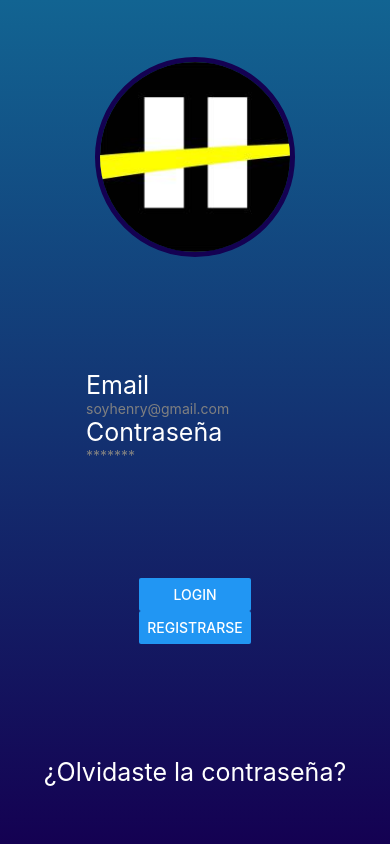
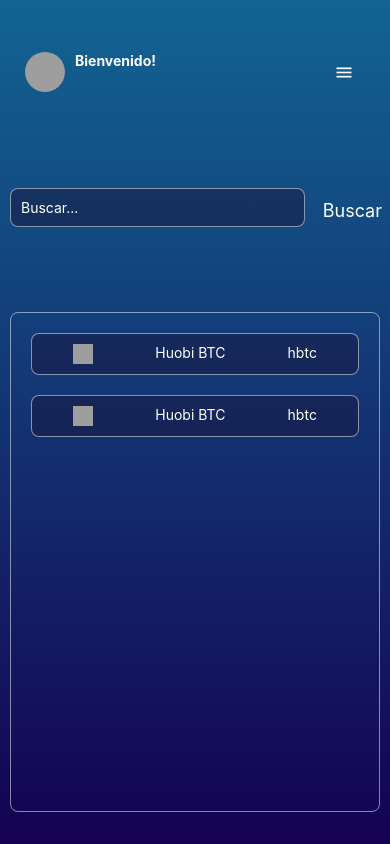
Before and after one commit to SantiagoGomez1/client-HenryBank, a React Native app: screen /InvestorBuy in a window 390 px wide. Built offline with nearby package versions, Linux system fonts and the light colour scheme; grey boxes are pictures that could not be loaded.

Commit message:
Incorporada una pantalla en el app y agregados dos componentes mas

```diff
--- a/App.js
+++ b/App.js
@@ -14,6 +14,7 @@
 import RegisterC from "./src/components/RegisterC/RegisterC";
 import Success from "./src/components/Success/Success";
 import DetailUser from "./src/components/DetailUser/detailUser";
+import InvestorBuy from "./src/components/InvestorBuy/InvestorBuy";
 
 export default function App() {
   const Stack = createStackNavigator();
@@ -33,6 +34,7 @@
           <Stack.Screen name="Success" component={Success} />
           <Stack.Screen name="HomeRoutes" component={HomeRoutes} />
           <Stack.Screen name="Detail User" component={DetailUser} />
+          <Stack.Screen name="InvestorBuy" component={InvestorBuy} />
         </Stack.Navigator>
       </NavigationContainer>
     </Provider>
--- /dev/null
+++ b/src/components/CardCoinsInvestorBuy/CardCoinsInvestorBuy.jsx
@@ -0,0 +1,37 @@
+import { StyleSheet, Text, View, Image } from "react-native";
+import { TouchableOpacity } from "react-native-gesture-handler";
+import React from "react";
+
+export default function CardCoinsInvestorBuy({ id, image, name, symbol }) {
+  console.log(image);
+  return (
+    <TouchableOpacity style={styles.container} onPress={() => console.log(id)}>
+      <View style={styles.caract}>
+        <Image style={styles.img} source={{ uri: image }} />
+        <Text style={{ color: "white" }}>{name}</Text>
+        <Text style={{ color: "white" }}>{symbol}</Text>
+      </View>
+    </TouchableOpacity>
+  );
+}
+
+const styles = StyleSheet.create({
+  container: {
+    backgroundColor: "rgba(25, 23, 61, 0.5)",
+    borderWidth: 1,
+    borderStyle: "solid",
+    borderColor: "rgba(255, 255, 255, 0.5)",
+    margin: 10,
+    borderRadius: 8,
+    padding: 10,
+  },
+  img: {
+    width: 20,
+    height: 20,
+  },
+  caract: {
+    display: "flex",
+    flexDirection: "row",
+    justifyContent: "space-around",
+  },
+});
--- a/src/components/Investor/Investor.jsx
+++ b/src/components/Investor/Investor.jsx
@@ -1,15 +1,19 @@
 import React from "react";
-import { View, Text, StyleSheet } from "react-native";
+import { View, Text, StyleSheet, Button } from "react-native";
 import { LinearGradient } from "expo-linear-gradient";
 import UserCardHome from "../UserCardHome/UserCardHome";
 import WalletTotal from "../WalletTotal/WalletTotal";
 import Possession from "../Possession/Possession";
 
-const Investor = () => {
+const Investor = ({ navigation }) => {
   return (
     <View style={styles.container}>
       <LinearGradient colors={["#126492", "#140152"]} style={styles.background}>
         <UserCardHome />
+        <Button
+          title="InvestorBuy"
+          onPress={() => navigation.navigate("InvestorBuy")}
+        />
         <WalletTotal money={150000} />
         <Possession />
       </LinearGradient>
--- /dev/null
+++ b/src/components/InvestorBuy/InvestorBuy.jsx
@@ -0,0 +1,147 @@
+import { StyleSheet, Text, TextInput, View, Dimensions } from "react-native";
+import React from "react";
+import { LinearGradient } from "expo-linear-gradient";
+import UserCardHome from "../UserCardHome/UserCardHome";
+import { Input } from "@rneui/base";
+import { Button } from "react-native-elements";
+import { FlatList } from "react-native-gesture-handler";
+import { ScrollView } from "react-native";
+import CardCoinsInvestorBuy from "../CardCoinsInvestorBuy/CardCoinsInvestorBuy";
+
+const coins = [
+  {
+    id: "huobi-btc",
+    symbol: "hbtc",
+    name: "Huobi BTC",
+    image: {
+      thumb:
+        "https://assets.coingecko.com/coins/images/12407/thumb/Unknown-5.png?1599624896",
+      small:
+        "https://assets.coingecko.com/coins/images/12407/small/Unknown-5.png?1599624896",
+      large:
+        "https://assets.coingecko.com/coins/images/12407/large/Unknown-5.png?1599624896",
+    },
+    current_price: 21916,
+    price_change_percentage_24h: 4.77115,
+    price_change_percentage_7d: 11.18081,
+    price_change_percentage_30d: -29.93179,
+    price_change_percentage_1y: -34.75568,
+    last_updated: "2022-07-08T15:34:10.002Z",
+  },
+  {
+    id: "huobi-btc2",
+    symbol: "hbtc",
+    name: "Huobi BTC",
+    image: {
+      thumb:
+        "https://assets.coingecko.com/coins/images/12407/thumb/Unknown-5.png?1599624896",
+      small:
+        "https://assets.coingecko.com/coins/images/12407/small/Unknown-5.png?1599624896",
+      large:
+        "https://assets.coingecko.com/coins/images/12407/large/Unknown-5.png?1599624896",
+    },
+    current_price: 21916,
+    price_change_percentage_24h: 4.77115,
+    price_change_percentage_7d: 11.18081,
+    price_change_percentage_30d: -29.93179,
+    price_change_percentage_1y: -34.75568,
+    last_updated: "2022-07-08T15:34:10.002Z",
+  },
+];
+
+export default function InvestorBuy() {
+  const [text, setText] = React.useState("");
+  return (
+    <View style={styles.container}>
+      <LinearGradient colors={["#126492", "#140152"]} style={styles.background}>
+        <UserCardHome />
+        <View
+          style={{
+            display: "flex",
+            flexDirection: "row",
+          }}
+        >
+          <TextInput
+            style={styles.input}
+            onChangeText={setText}
+            value={text}
+            placeholder="Buscar..."
+            placeholderTextColor="white"
+          />
+          <Button
+            title="Buscar"
+            containerStyle={{
+              marginTop: 13,
+            }}
+            type="clear"
+            titleStyle={{ color: "white" }}
+            onPress={() => console.log(text)}
+          />
+        </View>
+        <View style={styles.card}>
+          <ScrollView>
+            <FlatList
+              data={coins}
+              keyExtractor={(item) => item.id}
+              renderItem={({ item }) => (
+                <CardCoinsInvestorBuy
+                  id={item.id}
+                  image={item.image.small}
+                  name={item.name}
+                  symbol={item.symbol}
+                />
+              )}
+            />
+          </ScrollView>
+        </View>
+      </LinearGradient>
+    </View>
+  );
+}
+
+const styles = StyleSheet.create({
+  background: {
+    flex: 1,
+    justifyContent: "space-around",
+  },
+  container: {
+    flex: 1,
+  },
+  input: {
+    backgroundColor: "rgba(25, 23, 61, 0.5)",
+    borderWidth: 1,
+    borderStyle: "solid",
+    borderColor: "rgba(255, 255, 255, 0.5)",
+    margin: 10,
+    borderRadius: 8,
+    padding: 10,
+    color: "white",
+    width: 300,
+  },
+  card: {
+    backgroundColor: "transparent",
+    borderWidth: 1,
+    borderStyle: "solid",
+    borderColor: "rgba(255, 255, 255, 0.5)",
+    marginHorizontal: 10,
+    marginTop: 10,
+    borderRadius: 8,
+    padding: 10,
+    height: 500,
+  },
+});
+
+{
+  /* <FlatList
+            data={personajes.results}
+            keyExtractor={(item) => item.id}
+            renderItem={({ item }) => (
+              <CardsHome
+                id={item.id}
+                image={item.image}
+                name={item.name}
+                species={item.species}
+              />
+            )}
+          />  */
+}
```
